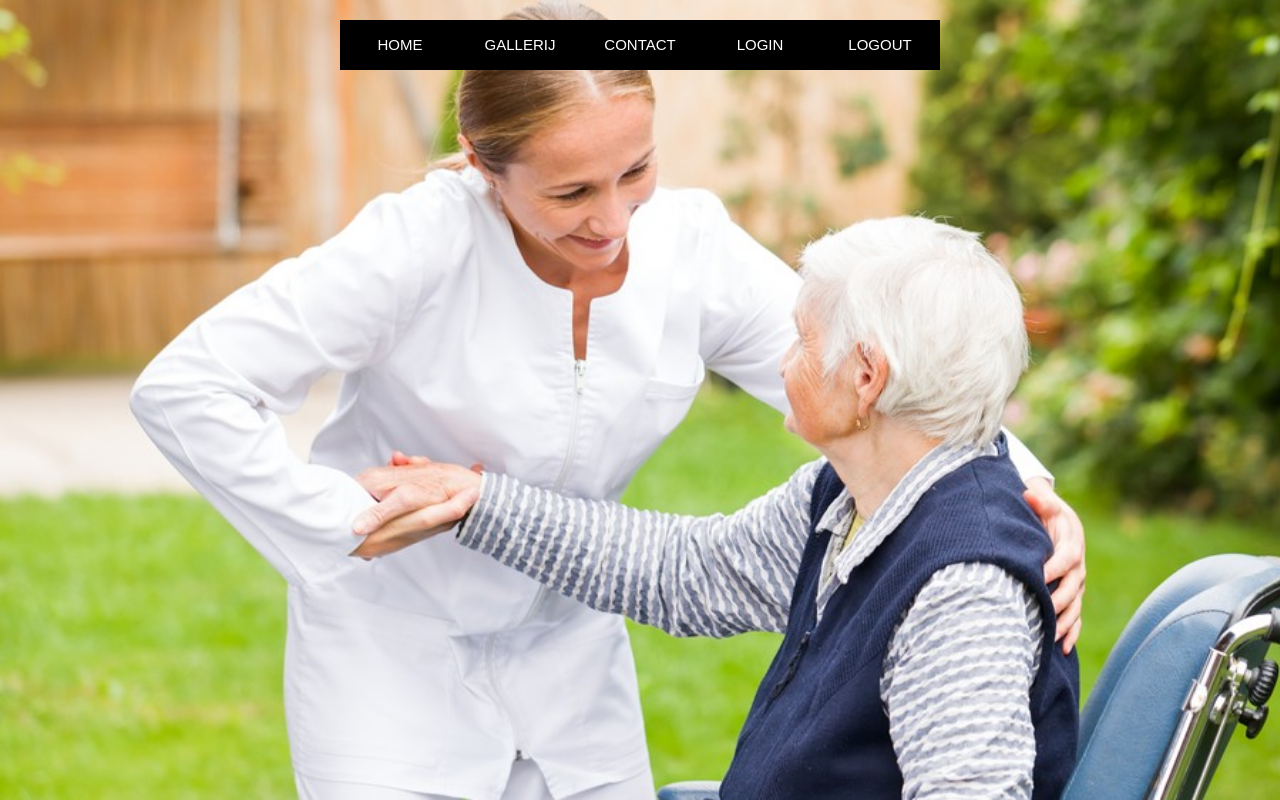
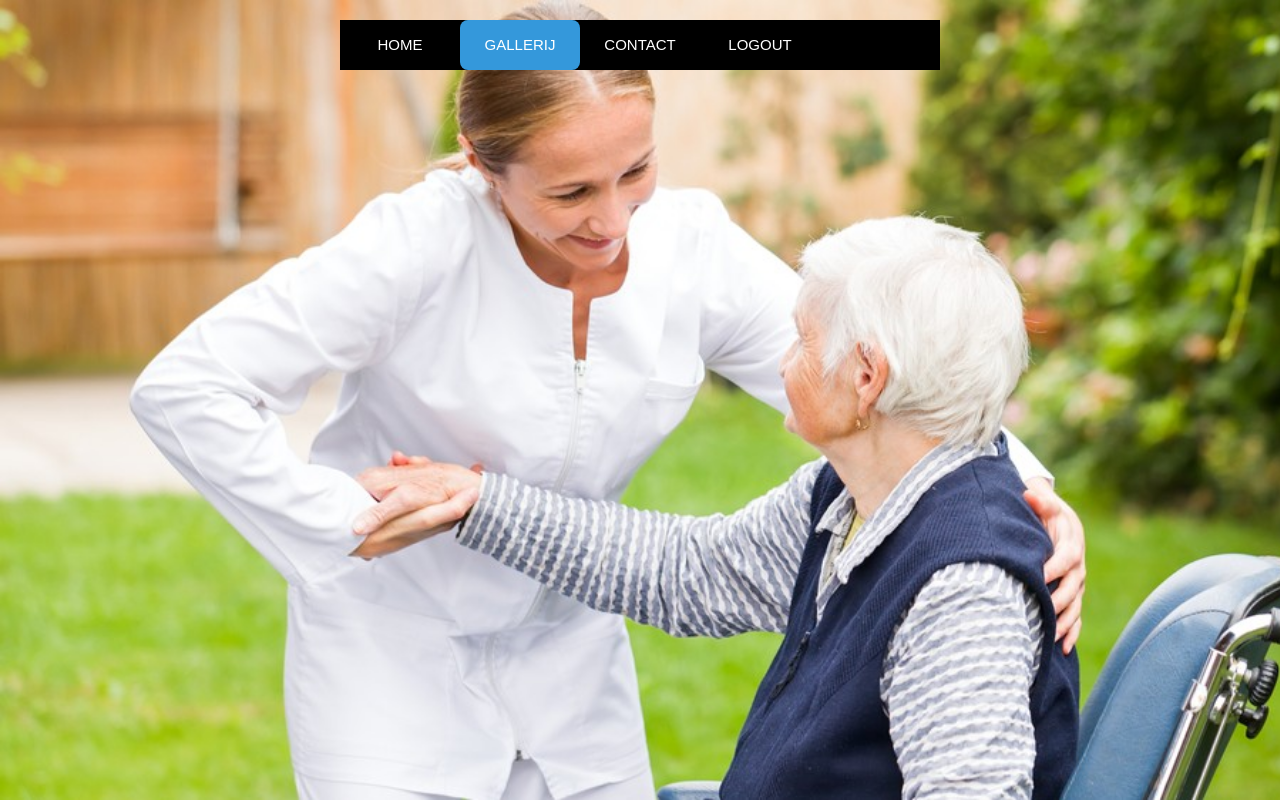
Before and after one commit to kaatjeskiddos/hdwdo.github.io, a plain HTML site: page index.html in a window 1280 px wide. Drawn offline with Linux system fonts and the light colour scheme.

Commit message:
Add files via upload

```diff
--- a/index.html
+++ b/index.html
@@ -24,9 +24,10 @@
         <a href="home.html" target="_self">HOME</a>
         <a href="gallerij.html" target="_self">GALLERIJ</a>
         <a href="contact.html" target="_self">CONTACT</a>
-        <a href="login-index.php" target="_self">LOGIN</a>
-        <a href="logout.html" target="_self">LOGOUT</a>
+        <a href="../logout.php" target="_self">LOGOUT</a>
+    <div class="animation start-GALLERIJ"></div>
 </nav>
+
 </body>
 
 </html>
```
